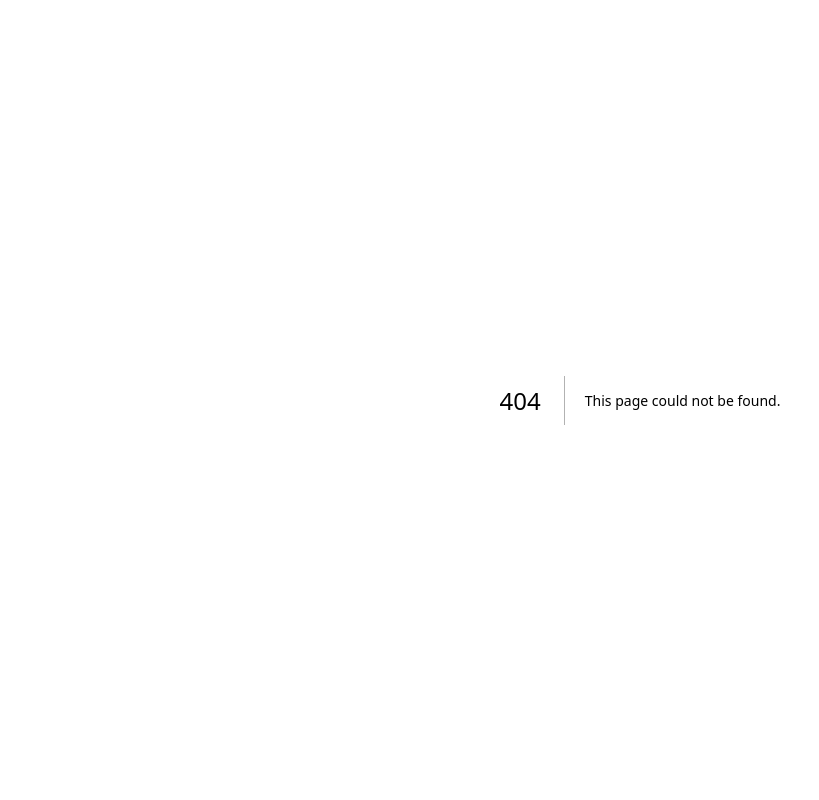
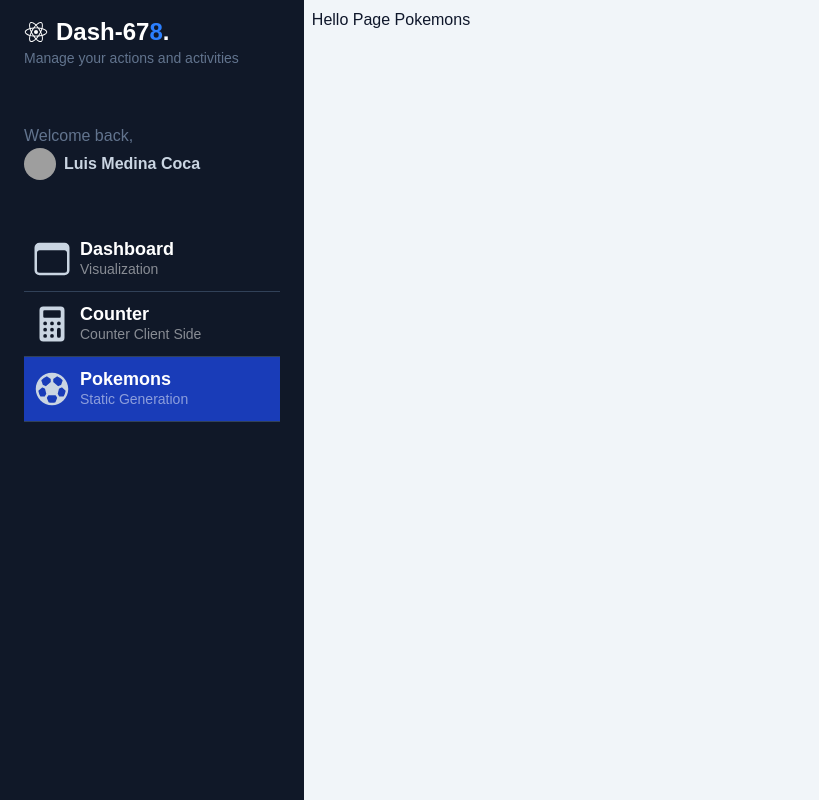
Before and after one commit to luismedinacoca/02-my-dashboard, a Next.js app: page /dashboard/pokemons in a window 1280 px wide. Before the commit this address had no page. Shown: the whole page, without its empty margins (0-819 px from the left). Built offline with nearby package versions, Linux system fonts and the light colour scheme; grey boxes are pictures that could not be loaded.

Commit message:
section05-lecture05: Following with the section

```diff
--- a/src/app/components/Sidebar.tsx
+++ b/src/app/components/Sidebar.tsx
@@ -1,5 +1,5 @@
 import Image from "next/image";
-import { IoBrowsersOutline, IoCalculator, IoLogoReact } from "react-icons/io5";
+import { IoBrowsersOutline, IoCalculator, IoFootball, IoLogoReact } from "react-icons/io5";
 import SidebarMenuItem from "./SidebarMenuItem";
 
 const menuItems = [
@@ -14,6 +14,12 @@
     icon: <IoCalculator size={40} />,
     title: "Counter",
     subTitle: "Counter Client Side",
+  },
+  {
+    path: "/dashboard/pokemons",
+    icon: <IoFootball size={40} />,
+    title: "Pokemons",
+    subTitle: "Static Generation",
   },
 ];
 
--- /dev/null
+++ b/src/app/dashboard/pokemons/page.tsx
@@ -0,0 +1,7 @@
+export default function PokemonsPage() {
+  return (
+    <div>
+      <h1>Hello Page Pokemons</h1>
+    </div>
+  );
+}
```
Also changed, not shown: img/section05-lecture050-001.png (added), 1 other file (tests, documents, lock files or other folders).
